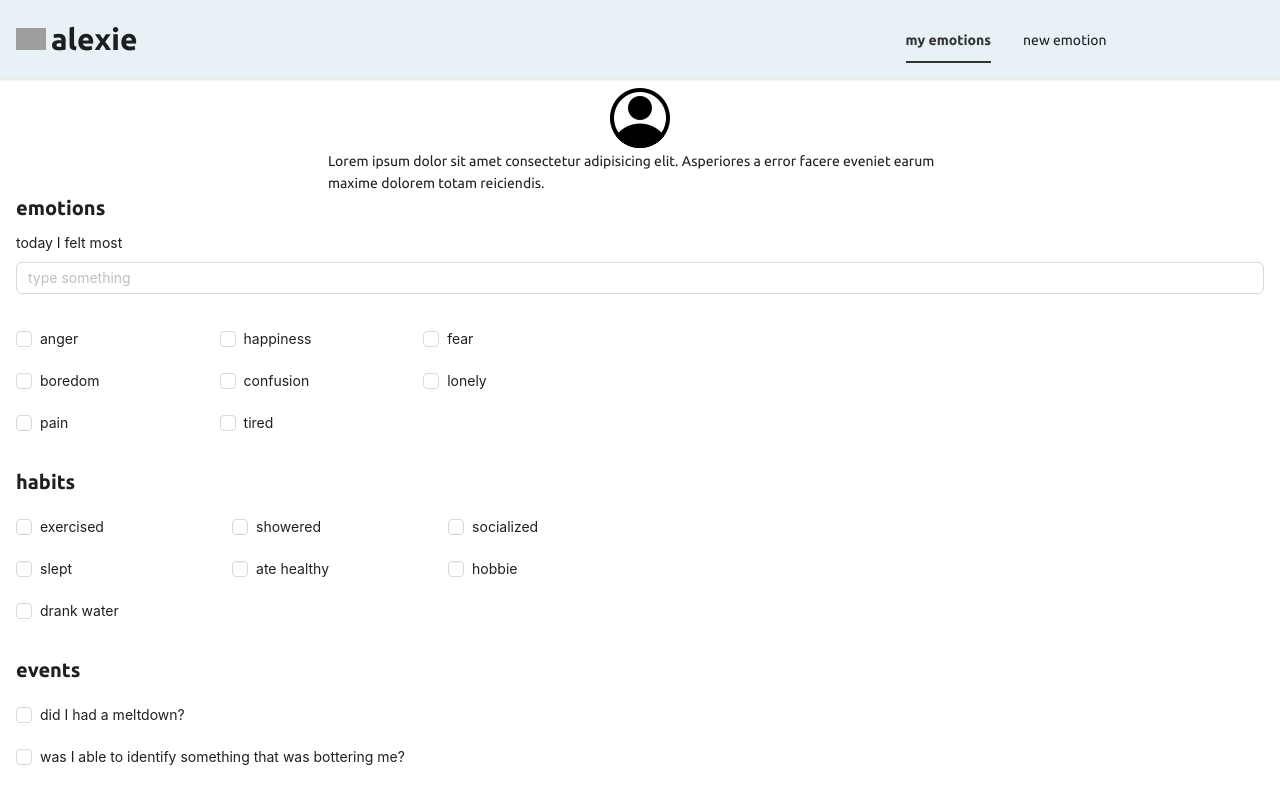
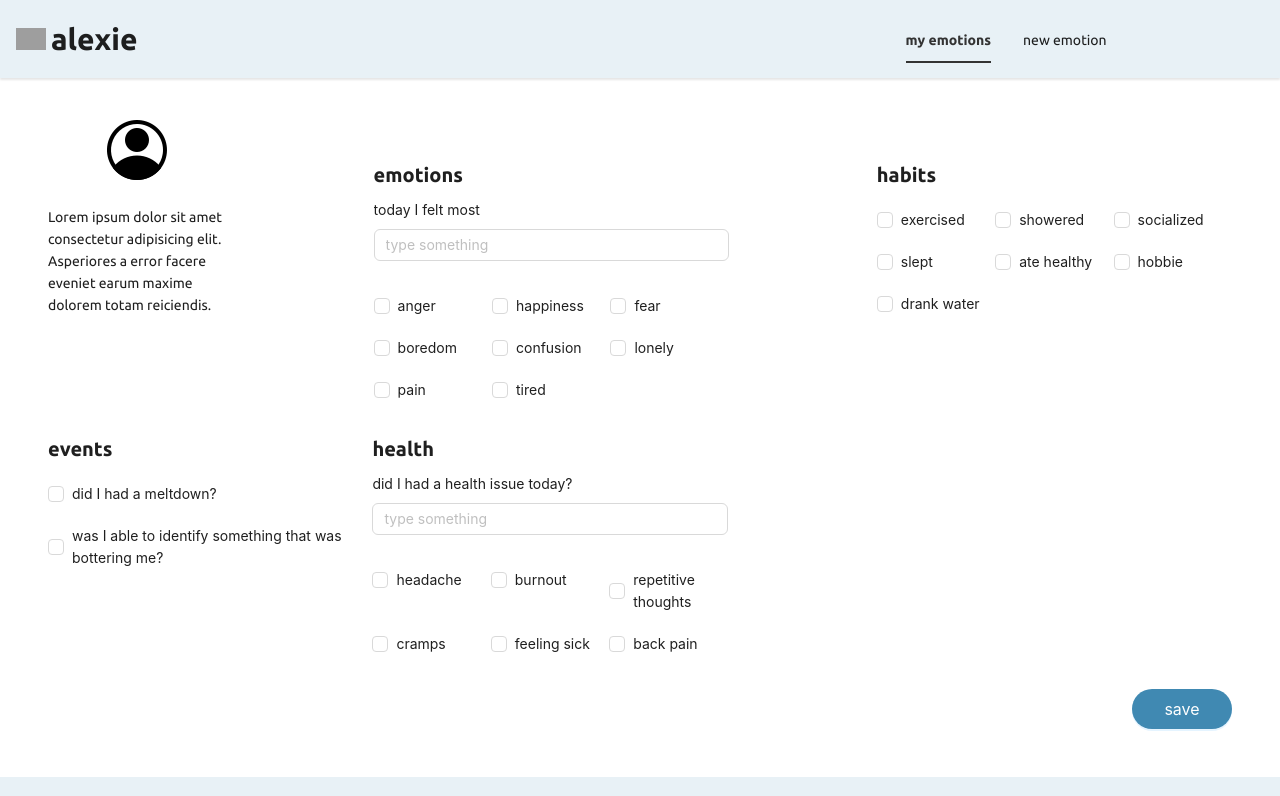
Before and after one commit to luciavulcano/alexie, a React (Vite) app: page /register-emotion in a window 1280 px wide. Shown: the top 796 px of the page. Built offline with nearby package versions, Linux system fonts and the light colour scheme; grey boxes are pictures that could not be loaded.

Commit message:
Fix desktop layout

```diff
--- a/src/assets/scss/index.scss
+++ b/src/assets/scss/index.scss
@@ -19,9 +19,13 @@ p,
 }
 
 .ant-layout-content {
-  padding: 1rem;
+  padding: $padding-mobile;
   margin-top: 70px;
   background-color: $white;
+
+  @media (min-width: 992px){
+    padding: $padding-desktop;
+  }
 }
 
 .ant-form-item-required {
--- a/src/assets/scss/shared/spacing.scss
+++ b/src/assets/scss/shared/spacing.scss
@@ -1,5 +1,5 @@
 $padding-mobile: 1rem;
-$padding-desktop: 2rem;
+$padding-desktop: 3rem;
 
 $margin-sections: 24px;
 $margin-checkbox: 10px 0;
--- a/src/assets/scss/views/registerEmotions.scss
+++ b/src/assets/scss/views/registerEmotions.scss
@@ -1,21 +1,44 @@
 .register-emotions {
+  &__desktop {
+    @media (min-width: 992px) {
+      display: flex;
+      align-items: baseline;
+      justify-content: space-between;
+
+      &--start {
+        display: flex;
+        align-items: baseline;
+        justify-content: flex-start;
+      }
+    }
+  }
+
   &__user {
     display: flex;
     justify-content: space-between;
     align-items: center;
+    margin-bottom: $margin-sections;
 
     @media (min-width: 992px) {
       flex-direction: column;
+      width: 15%;
+      align-items: center;
+      text-align: left;
+
+      margin-bottom: 0;
     }
     &__col {
       display: flex;
       justify-content: center;
     }
+    &__image{
+      margin-bottom: $margin-sections;
+    }
   }
 
   &__emotions {
-    .ant-input {
-      width: 100%;
+    @media (min-width: 992px) {
+      width: 30%;
     }
     &__checkbox {
       .ant-col {
@@ -30,6 +53,9 @@
         margin: $margin-checkbox;
       }
     }
+    @media (min-width: 992px) {
+      width: 30%;
+    }
   }
   &__events {
     margin-top: $margin-sections;
@@ -38,12 +64,22 @@
         margin: $margin-checkbox;
       }
     }
+    @media (min-width: 992px) {
+      width: 27.4%;
+    }
   }
 
   &__health {
     margin-top: $margin-sections;
-    .ant-input {
-      width: 100%;
+    display: flex;
+    flex-direction: column;
+    &__checkbox {
+      .ant-col {
+        margin: $margin-checkbox;
+      }
+    }
+    @media (min-width: 992px) {
+      width: 30%;
     }
   }
   &__button {
--- a/src/views/registerEmotions.jsx
+++ b/src/views/registerEmotions.jsx
@@ -18,18 +18,20 @@ const RegisterEmotions = () => {
       form={form}
       onFinish={sendSave}
     >
+      <span className="register-emotions__desktop">
         <Row className="register-emotions__user">
-        <Col span={12} className="register-emotions__user__col">
+          <Col span={24} className="register-emotions__user__col">
             <img
               src={noUser}
               alt="image of the user"
               className="register-emotions__user__image"
             />
           </Col>
-        <Col span={12}>
+          <Col span={24}>
             <Text>
-            Lorem ipsum dolor sit amet consectetur adipisicing elit. Asperiores
-            a error facere eveniet earum maxime dolorem totam reiciendis.
+              Lorem ipsum dolor sit amet consectetur adipisicing elit.
+              Asperiores a error facere eveniet earum maxime dolorem totam
+              reiciendis.
             </Text>
           </Col>
         </Row>
@@ -53,7 +55,11 @@ const RegisterEmotions = () => {
                 },
               ]}
             >
-            <Input type="string" placeholder="type something"></Input>
+              <Input
+                type="string"
+                placeholder="type something"
+                className="register-emotions__emotions__input"
+              ></Input>
             </Form.Item>
           </Col>
           <Checkbox.Group className="register-emotions__emotions__checkbox">
@@ -115,6 +121,9 @@ const RegisterEmotions = () => {
             </Row>
           </Checkbox.Group>
         </Row>
+      </span>
+
+      <span className="register-emotions__desktop--start">
         <Row className="register-emotions__events">
           <Col span={24}>
             <Title level={4}>events</Title>
@@ -147,7 +156,31 @@ const RegisterEmotions = () => {
               </Form.Item>
             </Col>
           </Row>
+
+          <Checkbox.Group className="register-emotions__health__checkbox">
+            <Row>
+              <Col span={8}>
+                <Checkbox value="headache">headache</Checkbox>
+              </Col>
+              <Col span={8}>
+                <Checkbox value="burnout">burnout</Checkbox>
+              </Col>
+              <Col span={8}>
+                <Checkbox value="repetitive thoughts">repetitive thoughts</Checkbox>
+              </Col>
+              <Col span={8}>
+                <Checkbox value="cramps">cramps</Checkbox>
+              </Col>
+              <Col span={8}>
+                <Checkbox value="feeling sick">feeling sick</Checkbox>
+              </Col>
+              <Col span={8}>
+                <Checkbox value="back pain">back pain</Checkbox>
+              </Col>
             </Row>
+          </Checkbox.Group>
+        </Row>
+      </span>
       <Row className="register-emotions__button">
         <Button type="primary" shape="round" size="large" htmlType="submit">
           save
```
Lines whose indentation alone changed are shown as unchanged.
